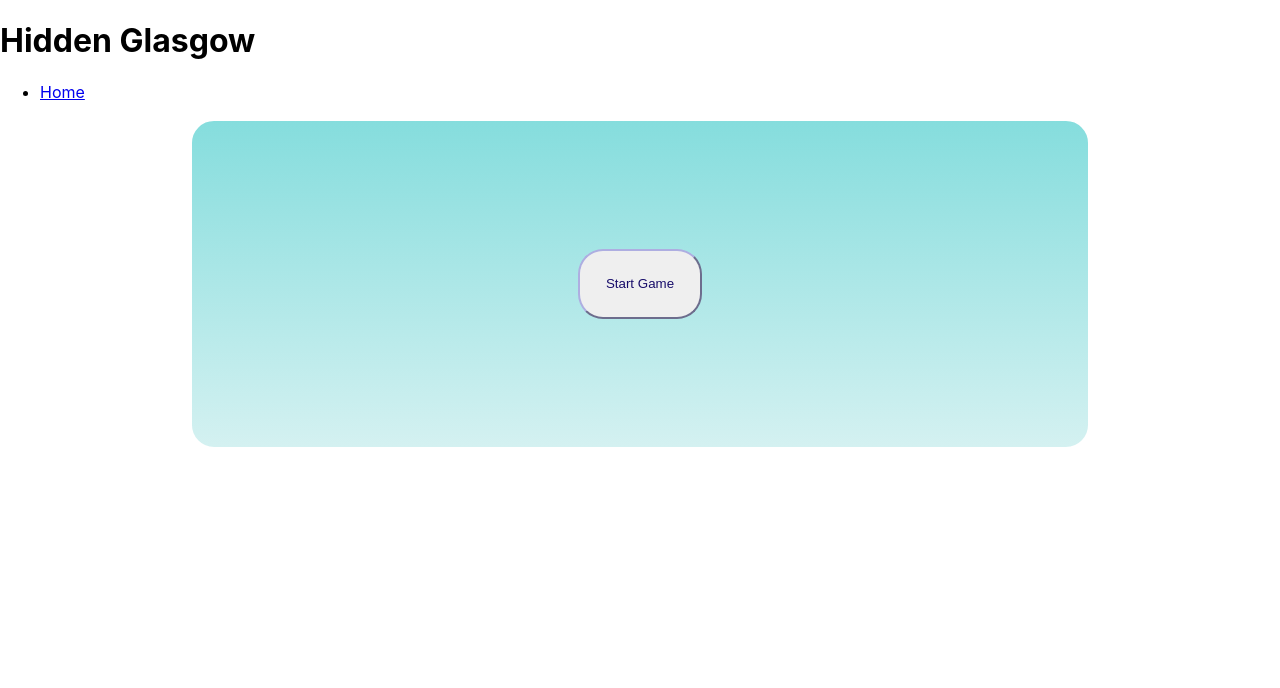
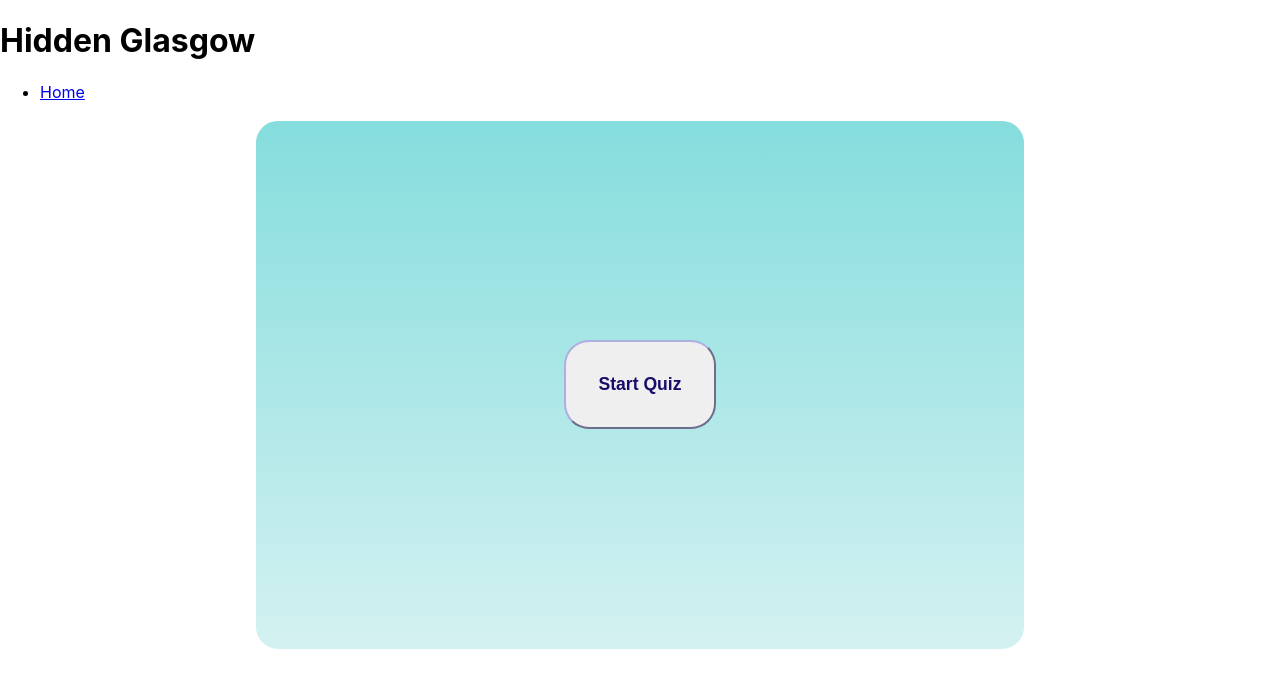
Before and after one commit to Ckk169/glasgow_app, a React (Create React App) app in the folder client/: page /quiz in a window 1280 px wide. Shown: the top 688 px of the page. Built offline with nearby package versions, Linux system fonts and the light colour scheme; no server answers.

Commit message:
quiz css updated

```diff
--- a/client/public/index.html
+++ b/client/public/index.html
@@ -26,6 +26,7 @@
   <link rel="stylesheet" href="https://unpkg.com/leaflet@1.8.0/dist/leaflet.css"
     integrity="sha512-hoalWLoI8r4UszCkZ5kL8vayOGVae1oxXe/2A4AO6J9+580uKHDO3JdHb7NzwwzK5xr/Fs0W40kiNHxM9vyTtQ=="
     crossorigin="" />
+  <link rel="stylesheet" href="https://fonts.googleapis.com/css2?family=Material+Symbols+Outlined:opsz,wght,FILL,GRAD@48,400,0,0" />
 
   <title>Hidden Glasgow</title>
 </head>
--- a/client/src/components/QuizQuestions.js
+++ b/client/src/components/QuizQuestions.js
@@ -25,7 +25,7 @@ const QuizQuestion = ({ currentQuestion, questions, handleNextButtonClick, handl
 
             <h3>{questions[currentQuestion].question}</h3>
             <QuizAnswer key={questions[currentQuestion]} answers={questions[currentQuestion].answers} handleUpdateScore={handleUpdateScore} handleSelect={handleSelect} clicked={clicked} />
-            <button onClick={onButtonClick} value={questions[currentQuestion].number}>Next Question</button>
+            <button onClick={onButtonClick} value={questions[currentQuestion].number} class="material-symbols-outlined">arrow_forward</button>
 
 
         </>
--- a/client/src/containers/QuizContainer.js
+++ b/client/src/containers/QuizContainer.js
@@ -53,7 +53,7 @@ const QuizContainer = ({ questions }) => {
         <>
             <div className="quiz-container">
                 <div className="question-section">
-                {startGame ? null: <button className="start" onClick={handleStartGame}>Start Game</button>}
+                {startGame ? null: <button className="start" onClick={handleStartGame}>Start Quiz</button>}
                 {startGame ?
                 <>
                 {showScore ? (<h1 className="score"> You scored {score} out of {questions.length}</h1>) :
--- a/client/src/css/QuizContainer.css
+++ b/client/src/css/QuizContainer.css
@@ -6,8 +6,8 @@
     display:flex;
     flex-direction: column;
     align-items: center;
-    justify-content: space-around;
-    padding: 10%;
+    justify-content: center;
+    padding: 5%;
    border: solid white;
    border-radius: 25px;
    background: linear-gradient(rgb(133, 221, 221),rgb(212, 241, 241));
@@ -17,17 +17,23 @@
 
 .question-section {
     margin: 0 auto;
-    height: 60%;
-    width:80%;
+    height: 400px;
+    width: 400px;
+    display: flex;
+    flex-direction: column;
+    align-items: center;
+    justify-content: center;
 
 }
 
 .start {
 
     margin: 0 auto;
-    padding: 5%;
+    padding: 8%;
     display: flex;
-    justify-content: center;
+    font-weight: bold;
+    font-size: 110%;
+
 }
 
 
```
